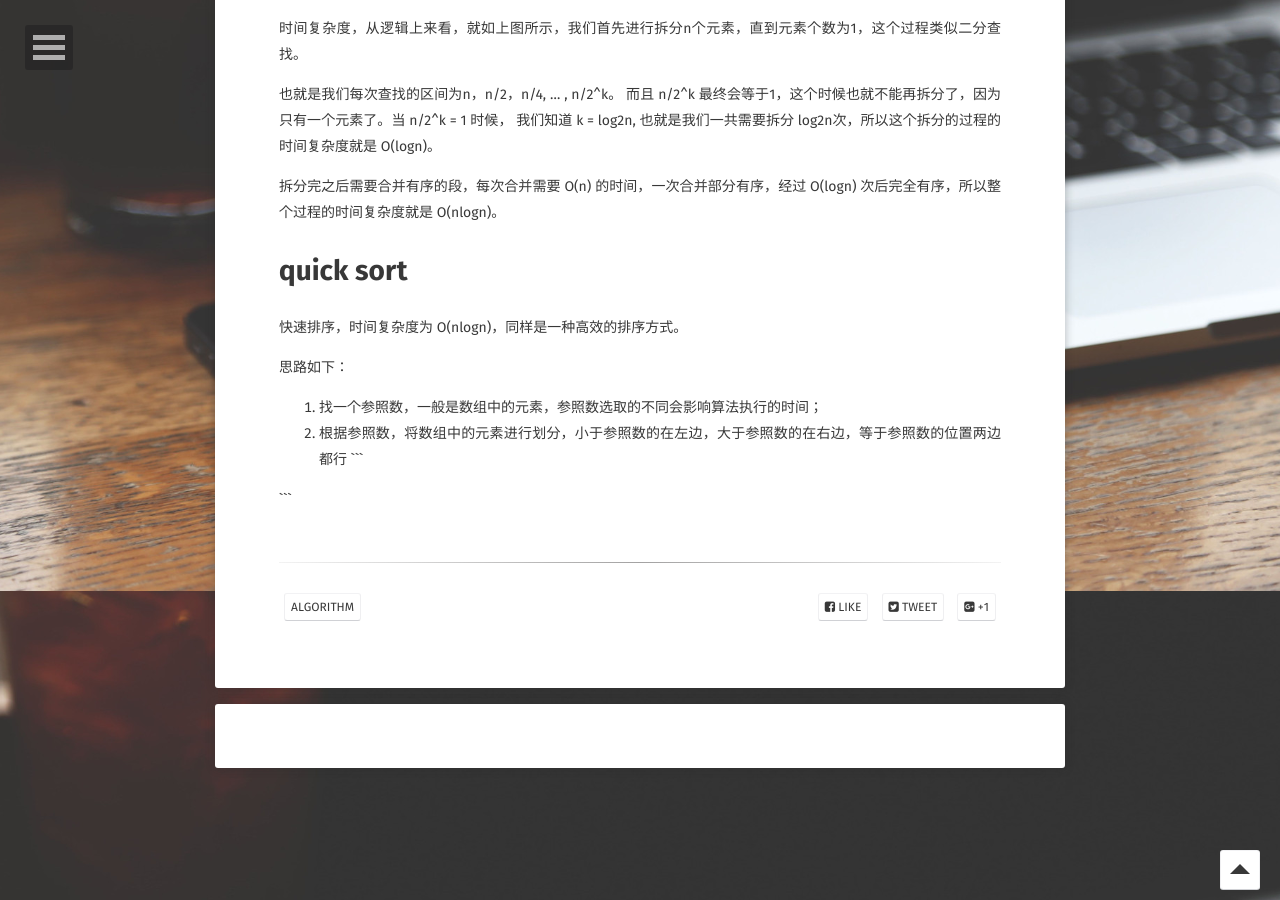
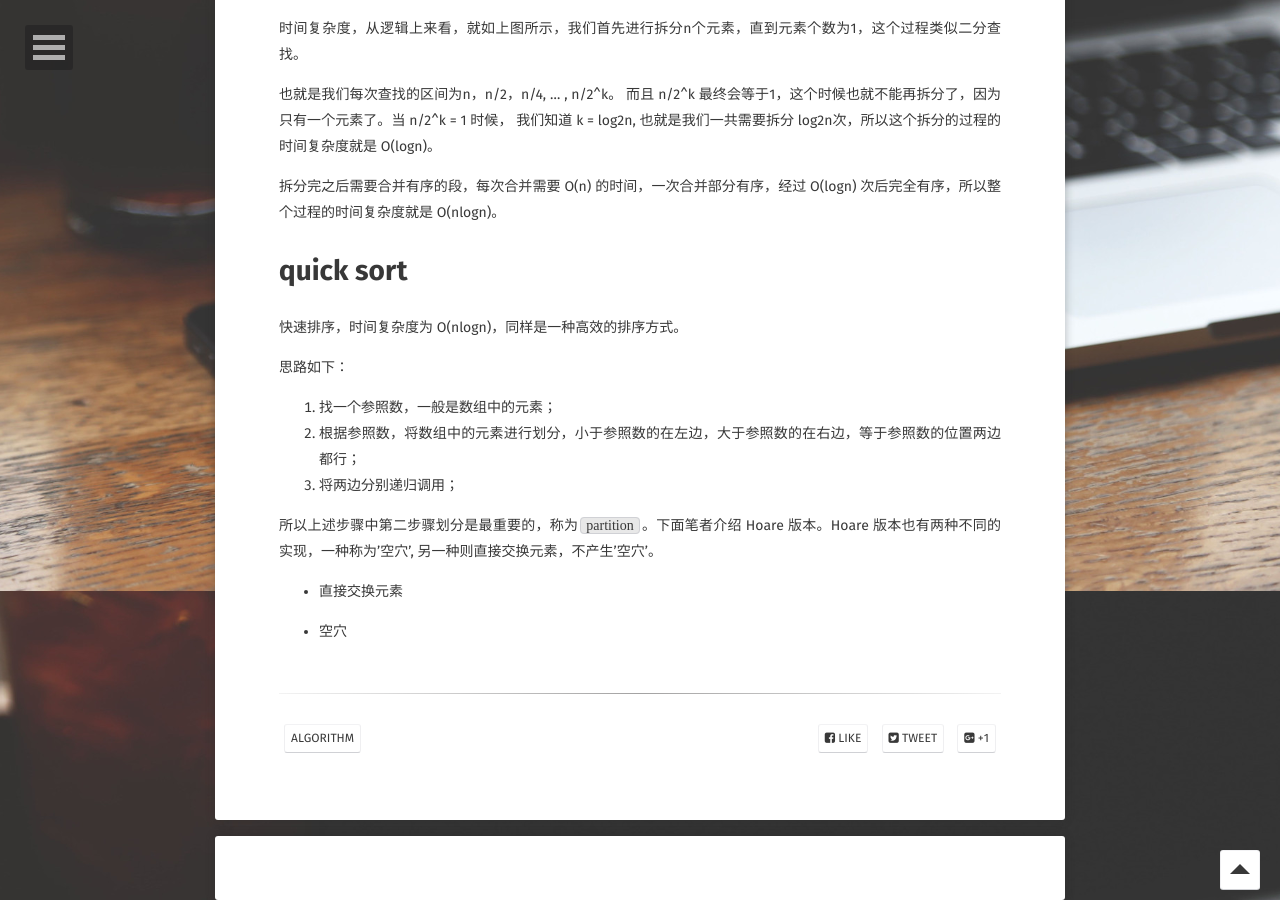
Before and after one commit to longjianjiang/longjianjiang.github.io, a Jekyll site: the page built from _posts/2018-12-07-sort.md, in a window 1280 px wide and 900 px high, scrolled down 2109 px. Built offline with Jekyll 4.4.1, drawn with Linux system fonts in a browser that asks for light colours; some web fonts are replaced; comment, search, counter and statistics services are not loaded.

Commit message:
Update(auto commit)

````diff
--- a/_posts/2018-12-07-sort.md
+++ b/_posts/2018-12-07-sort.md
@@ -69,8 +69,12 @@ void mergeSort(vector<int>& list) {
 
 思路如下：
 
-1. 找一个参照数，一般是数组中的元素，参照数选取的不同会影响算法执行的时间；
-2. 根据参照数，将数组中的元素进行划分，小于参照数的在左边，大于参照数的在右边，等于参照数的位置两边都行
-```
+1. 找一个参照数，一般是数组中的元素；
+2. 根据参照数，将数组中的元素进行划分，小于参照数的在左边，大于参照数的在右边，等于参照数的位置两边都行；
+3. 将两边分别递归调用；
 
-```
+所以上述步骤中第二步骤划分是最重要的，称为`partition`。下面笔者介绍 Hoare 版本。Hoare 版本也有两种不同的实现，一种称为'空穴', 另一种则直接交换元素，不产生'空穴'。
+
+- 直接交换元素
+
+- 空穴
````
